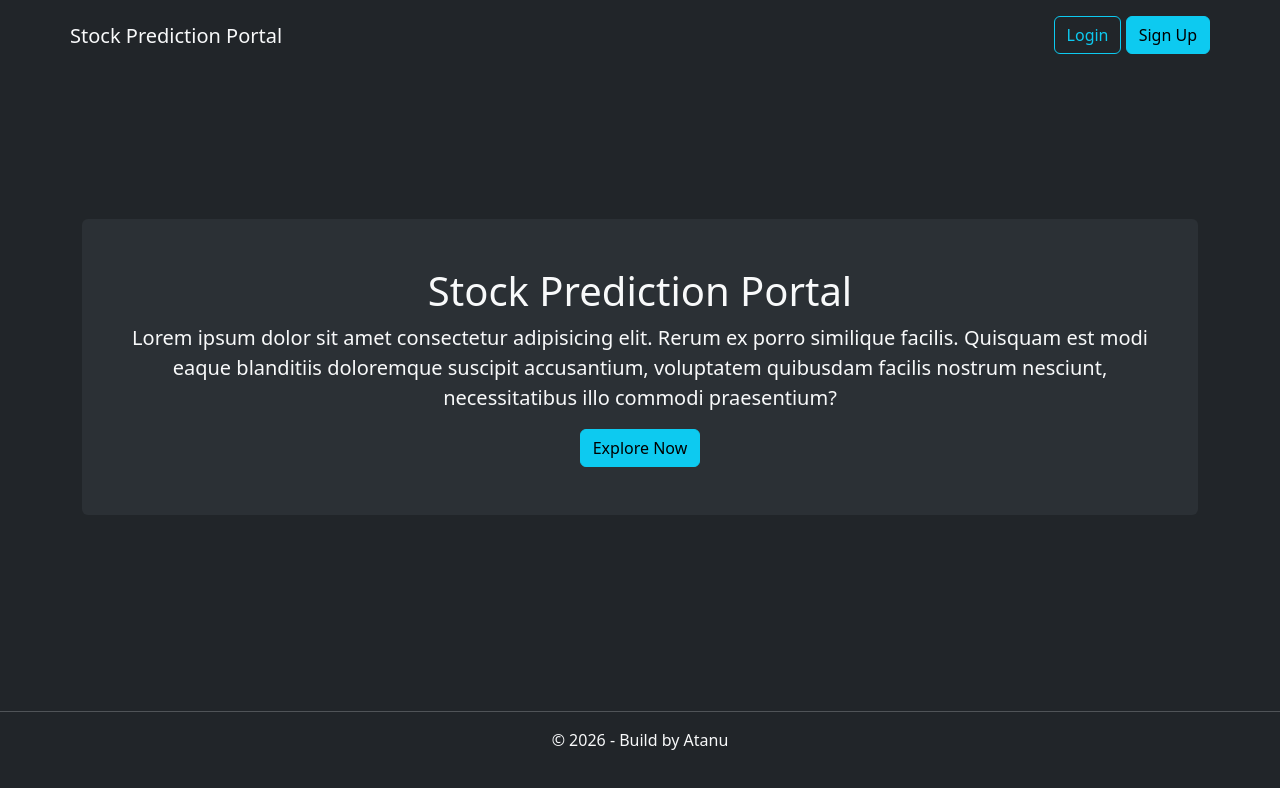
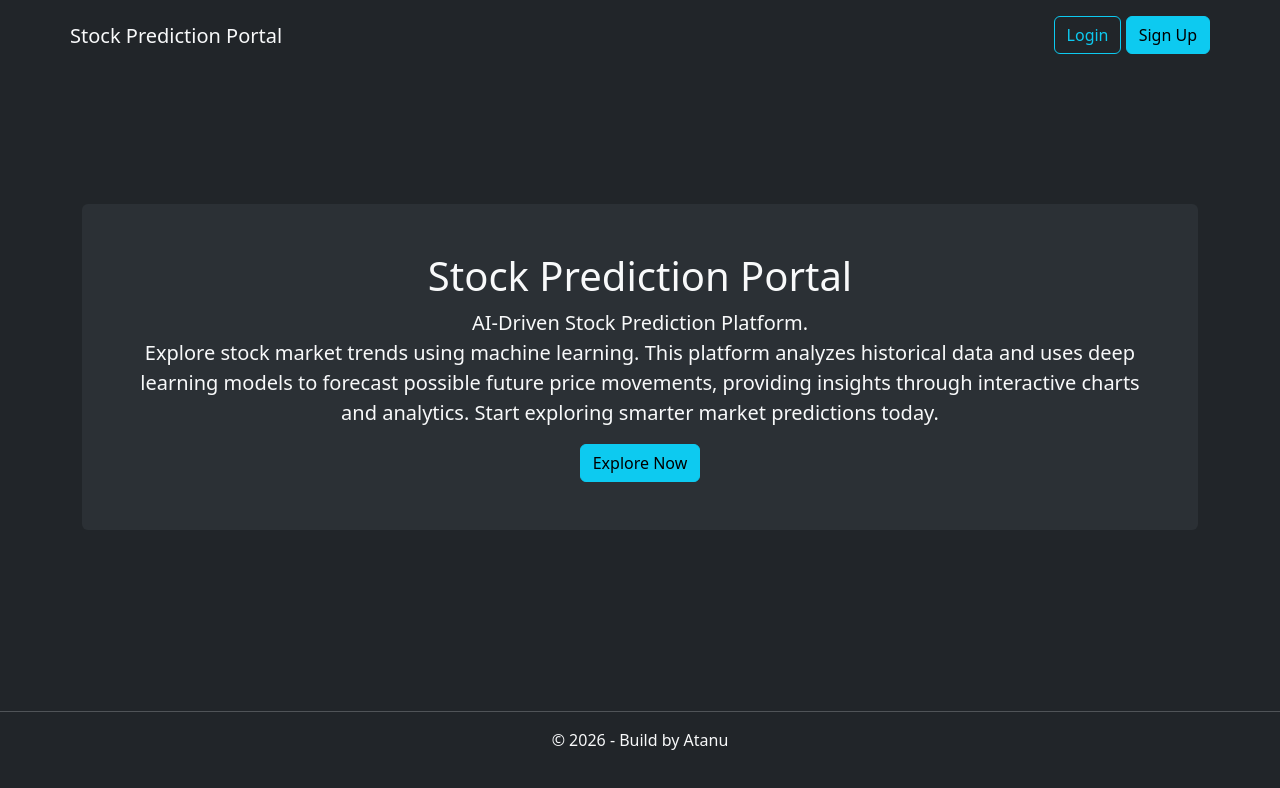
Before and after one commit to atanu-git-debug/stock-prediction-portal, a React (Vite) app in the folder frontend-REACT/: page / in a window 1280 px wide. Shown: the top 788 px of the page. Built offline with nearby package versions, Linux system fonts and the light colour scheme; no server answers.

Commit message:
added requirements.txt file

```diff
--- a/frontend-REACT/src/components/Main.jsx
+++ b/frontend-REACT/src/components/Main.jsx
@@ -9,7 +9,11 @@ const Main = () => {
         <div className='container'>
             <div className='p-5 text-center bg-light-dark rounded'>
                 <h1 className='text-light'>Stock Prediction Portal</h1>
-                <p className='text-light lead'>Lorem ipsum dolor sit amet consectetur adipisicing elit. Rerum ex porro similique facilis. Quisquam est modi eaque blanditiis doloremque suscipit accusantium, voluptatem quibusdam facilis nostrum nesciunt, necessitatibus illo commodi praesentium?</p>
+                <p className='text-light lead'>AI-Driven Stock Prediction Platform. <br />
+
+Explore stock market trends using machine learning. This platform analyzes historical data and uses deep learning models to forecast possible future price movements, providing insights through interactive charts and analytics.
+
+Start exploring smarter market predictions today.</p>
                 <div>
                     <Button text='Explore Now' url="/dashboard" className='btn-info' />
                 </div>
```
Also changed, not shown: 1 other file (tests, documents, lock files or other folders).
